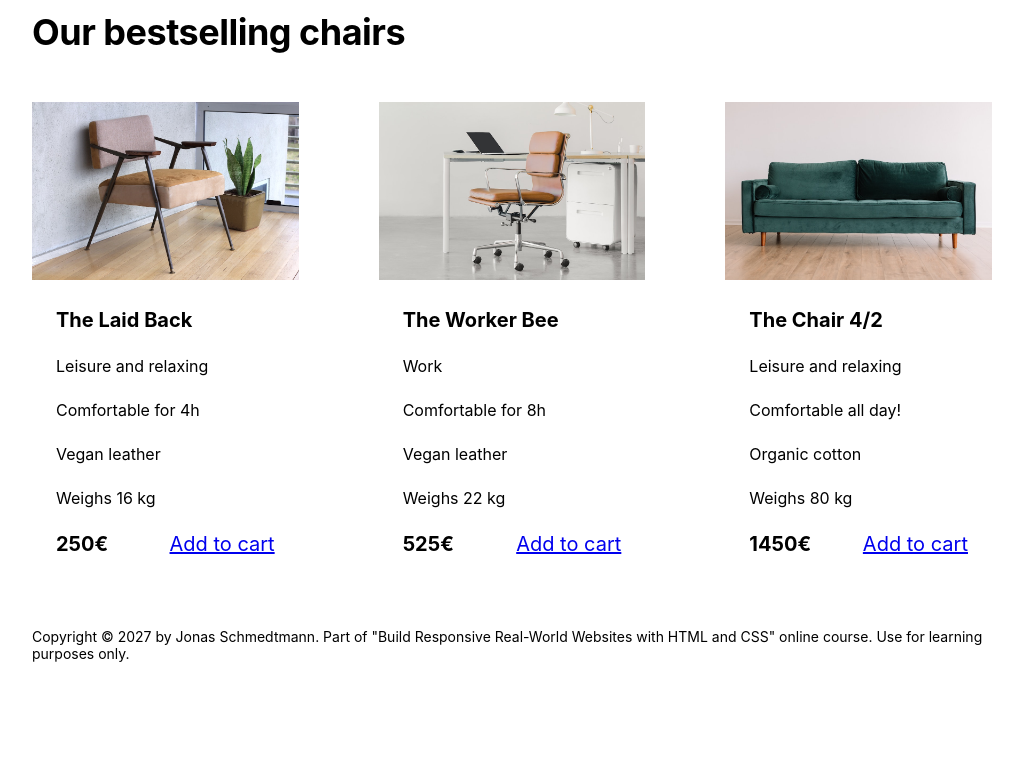
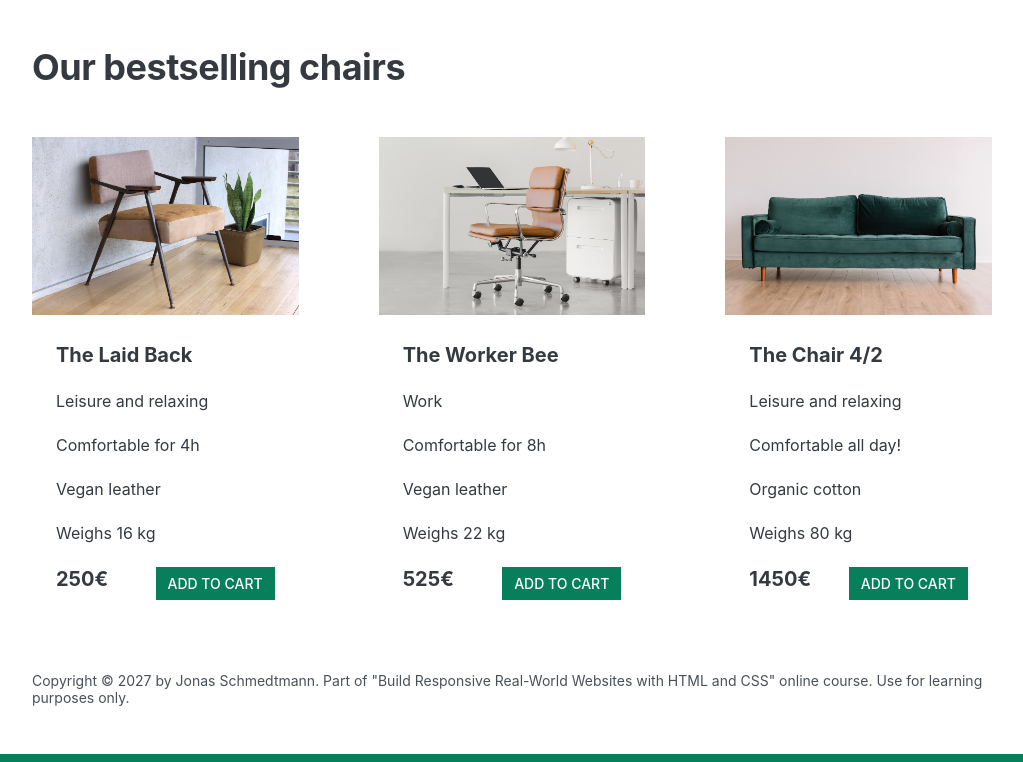
Before and after one commit to jljsoft/design-rules, a plain HTML site: page index.html in a window 1280 px wide. Shown: the part 1098-1860 px from the top of the page, without its empty margins (128-1151 px from the left). Before the commit the page ends 1808 px from the top, so only its background shows below. Drawn offline with Linux system fonts and the light colour scheme; a web font is replaced by a local one.

Commit message:
Implementando cores

```diff
--- a/style.css
+++ b/style.css
@@ -4,6 +4,11 @@ SPACING SYSTEM (px)
 
 FONT SIZE SYSTEM (px)
 10 / 12 / 14 / 16 / 18 / 20 / 24 / 30 / 36 / 44 / 52 / 62 / 74 / 86 / 98
+*/
+
+/*
+MAIN COLOR: #087f5b
+GREY COLOR: #343a40
 */
 
 * {
@@ -17,6 +22,8 @@ FONT SIZE SYSTEM (px)
 /* ------------------------ */
 body {
   font-family: 'Inter', sans-serif;
+  color: #343a40;
+  border-bottom: 8px solid #087f5b;
 }
 
 .container {
@@ -41,6 +48,31 @@ h2 {
   column-gap: 80px;
 }
 
+.btn:link,
+.btn:visited {
+  background-color: #087f5b;
+  color: #fff;
+  text-decoration: none;
+  text-transform: uppercase;
+  font-weight: 500;
+
+  display: inline-block;
+
+}
+
+.btn:hover,
+.btn:active {
+  background-color: #099268;
+
+}
+.btn--big {
+  font-size: 18px;
+  padding: 16px 32px;
+}
+.btn--small {
+  font-size: 14px;
+  padding: 8px 12px;
+}
 /* ------------------------ */
 /* COMPONENT STYLES */
 /* ------------------------ */
@@ -91,6 +123,10 @@ img {
 
 /* TESTIMONIAL */
 .testimonial-section {
+  background-color: #087f5b;
+  color: #fff;
+  padding: 24px;
+
 }
 
 .testimonial-box {
@@ -148,4 +184,5 @@ h3 {
 footer {
   margin-bottom: 48px;
   font-size: 14px;
+  color: #495057
 }
```
